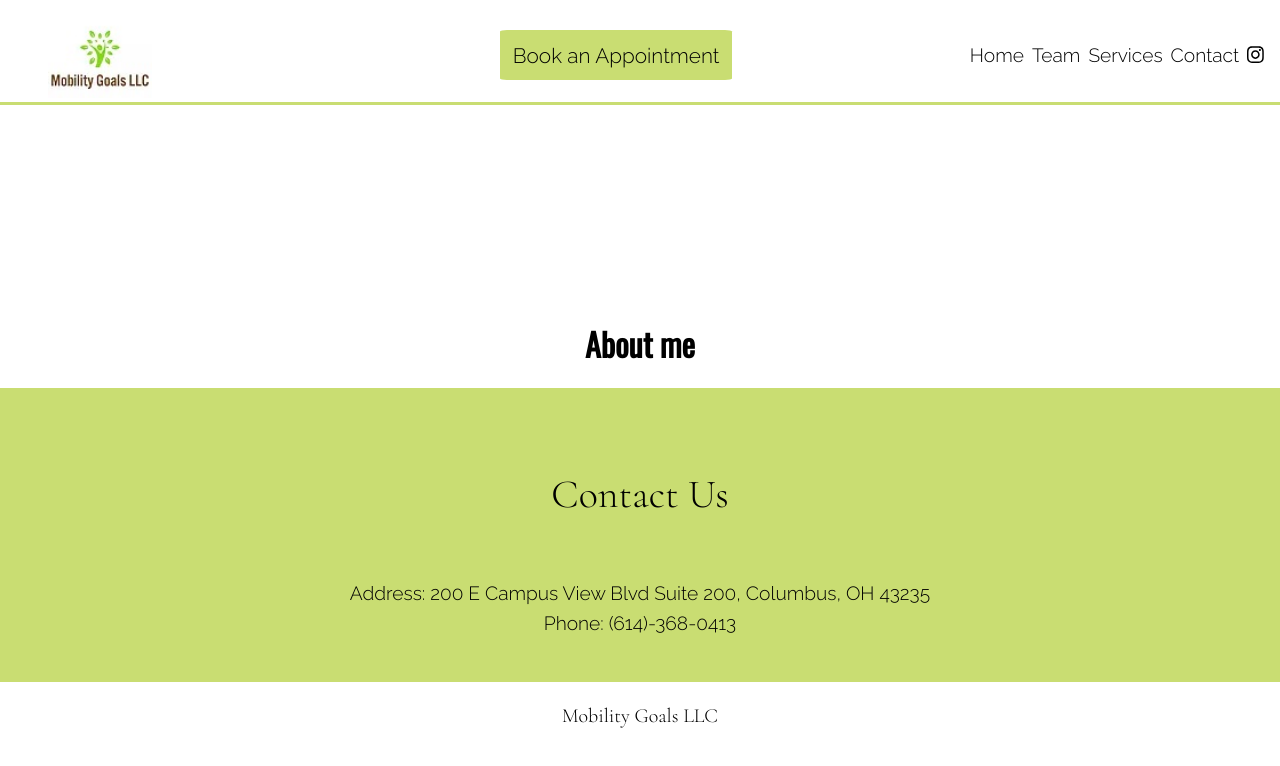
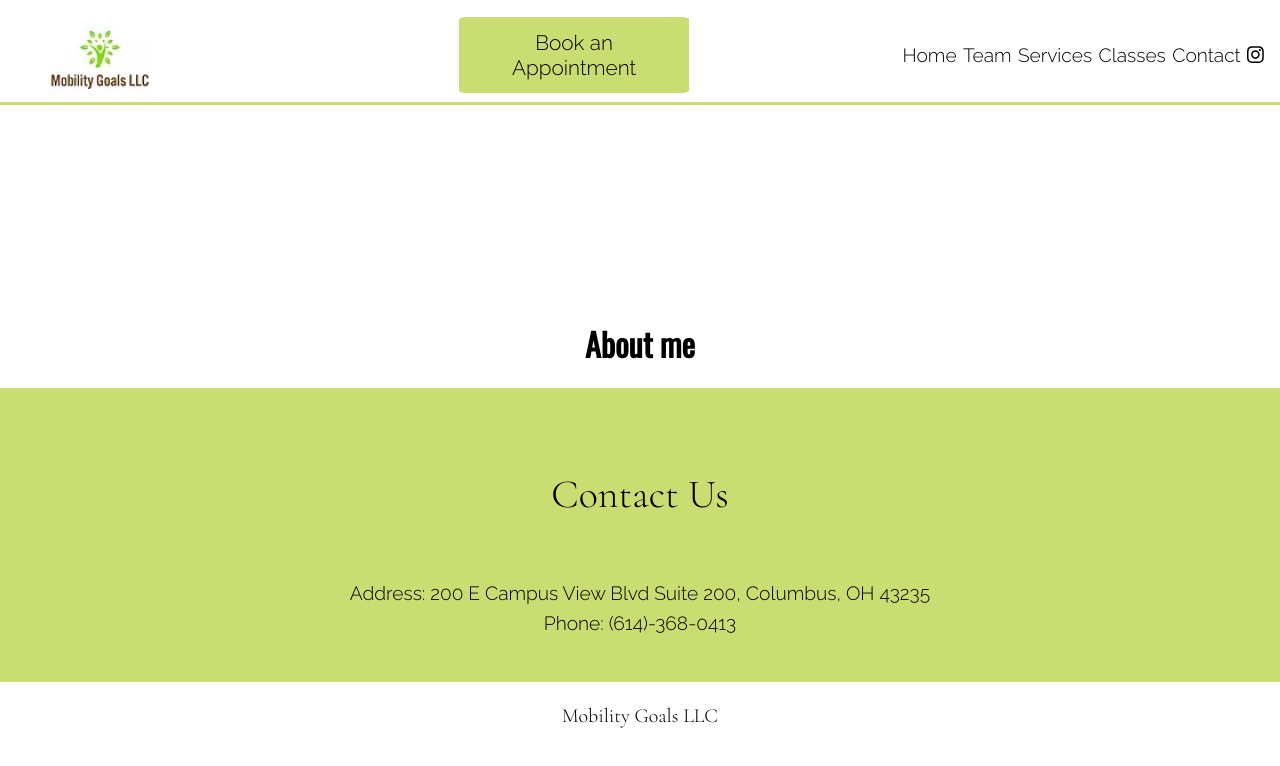
Before and after one commit to loganed09/mobility-goals, a React (Create React App) app: page /about in a window 1280 px wide. Shown: the top 766 px of the page. Built offline with nearby package versions, Linux system fonts and the light colour scheme.

Commit message:
added routing for services on homepage

```diff
--- a/src/Components/Home/Home.js
+++ b/src/Components/Home/Home.js
@@ -2,6 +2,7 @@ import React from 'react';
 import './Home.css';
 import "react-responsive-carousel/lib/styles/carousel.min.css";
 import { Carousel } from 'react-responsive-carousel';
+import { NavLink } from 'react-router-dom';
 
 
 export default function Home() {
@@ -41,24 +42,30 @@ export default function Home() {
                 <div className='serviceImages'>
                     <div className="service1">
                         <h3>Service1</h3>
-                        <img src={workInProgress.default} alt="" className="service1" />
+                        <NavLink to='/services'>
+                            <img src={workInProgress.default} alt="" className="service1" />
+                        </NavLink>
                     </div>
                     <div className="service2">
                         <h3>Service2</h3>
-                        <img src={workInProgress.default} alt="" className="service2" />
+                        <NavLink to='/services'>
+                            <img src={workInProgress.default} alt="" className="service2" />
+                        </NavLink>
                     </div>
                     <div className="service3">
                         <h3>Service3</h3>
-                        <img src={workInProgress.default} alt="" className="service3" />
+                        <NavLink to='/services'>
+                            <img src={workInProgress.default} alt="" className="service3" />
+                        </NavLink>
                     </div>
-                    <div className="service4">
+                    {/* <div className="service4">
                         <h3>Service4</h3>
                         <img src={workInProgress.default} alt="" className="service4" />
                     </div>
                     <div className="service5">
                         <h3>Service5</h3>
                         <img src={workInProgress.default} alt="" className="service5" />
-                    </div>
+                    </div> */}
                 </div>
             </div>
             <div className='testimonials'>
--- a/src/Components/NavBar/NavBar.js
+++ b/src/Components/NavBar/NavBar.js
@@ -43,8 +43,9 @@ export default function NavBar() {
               <NavLink className="navItem nitem2" to='/about'>Team</NavLink>
               <NavLink className="navItem nitem3" to='/services'>Services</NavLink>
               {/* <NavLink className="navItem nitem4" to='/contact'>Contact</NavLink> */}
-              <a className="navItem nitem4" href="#contact">Contact</a>
-              <a className="navItem nitem5" href="https://www.instagram.com/mobilitygoals/">
+              <NavLink className="navItem nitem4" to='/stretching'>Classes</NavLink>
+              <a className="navItem nitem5" href="#contact">Contact</a>
+              <a className="navItem nitem6" href="https://www.instagram.com/mobilitygoals/">
                 <FontAwesomeIcon icon={faInstagram} />
               </a>
             </div>
@@ -65,8 +66,9 @@ export default function NavBar() {
               <NavLink className="navItem nitem1" to='/mobility-goals'>Home</NavLink>
               <NavLink className="navItem nitem2" to='/about'>Team</NavLink>
               <NavLink className="navItem nitem3" to='/services'>Services</NavLink>
-              <a className="navItem nitem4" href="#contact">Contact</a>
-              <a className="navItem nitem5" href="https://www.instagram.com/mobilitygoals/">
+              <NavLink className="navItem nitem4" to='/stretching'>Classes</NavLink>
+              <a className="navItem nitem5" href="#contact">Contact</a>
+              <a className="navItem nitem6" href="https://www.instagram.com/mobilitygoals/">
                 <FontAwesomeIcon icon={faInstagram} />
               </a>
             </ul>
```
